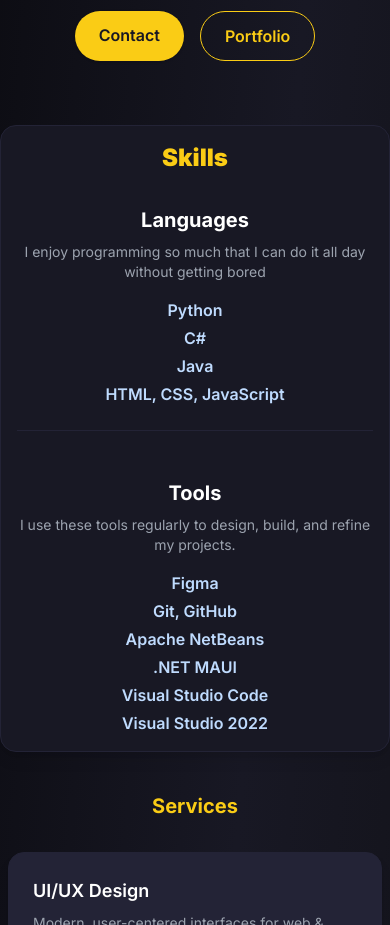
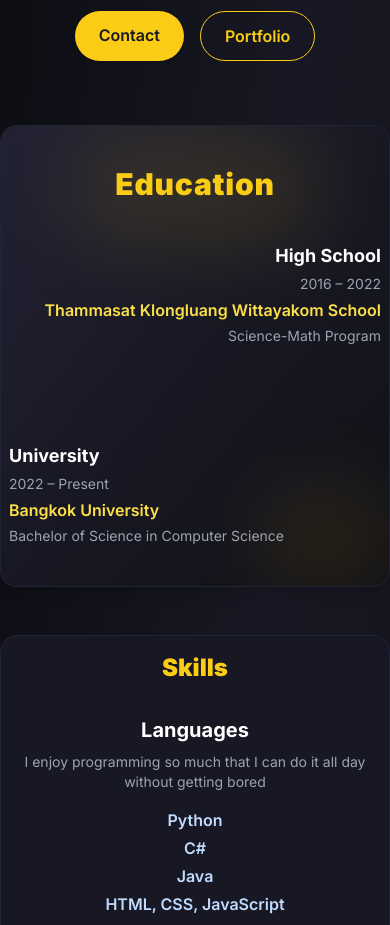
Before and after one commit to etsuwithtea/etsu-portfolio, a React (Vite) app: page / in a window 390 px wide. Shown: the part 1040-1965 px from the top of the page. Built offline with nearby package versions, Linux system fonts and the light colour scheme.

Commit message:
Add Education section to App component with responsive layout and styling

```diff
--- a/src/App.jsx
+++ b/src/App.jsx
@@ -82,6 +82,53 @@
           </div>
         </div>
       </section>
+
+      {/* Education Section */}
+      <section id="education" className="w-full max-w-4xl mx-auto py-10 sm:py-14 md:py-16 px-2 sm:px-4 bg-[#181824] rounded-2xl shadow-lg border border-[#232336] relative mt-4">
+        {/* Background */}
+        <div className="absolute inset-0 z-0 rounded-2xl overflow-hidden pointer-events-none">
+          <div className="w-full h-full bg-gradient-to-br from-[#232336] via-[#181824] to-[#101014] opacity-90" />
+          <div className="absolute top-0 left-1/2 -translate-x-1/2 w-2/3 h-32 bg-yellow-400/10 blur-2xl rounded-full" />
+          <div className="absolute bottom-0 right-0 w-1/3 h-24 bg-yellow-400/10 blur-2xl rounded-full" />
+        </div>
+        <div className="relative z-10">
+          <h2 className="text-3xl sm:text-4xl font-extrabold text-yellow-400 text-center mb-10 tracking-wide">Education</h2>
+          <div className="relative flex flex-col md:flex-row gap-8 md:gap-0">
+            {/* Content */}
+            <div className="flex-1 flex flex-col gap-16 md:gap-24">
+              {/* High School */}
+              <div className="flex flex-col md:flex-row md:items-center gap-4">
+                <div className="md:w-1/2 text-right md:pr-8">
+                  <span className="font-bold text-lg md:text-xl text-white">High School</span>
+                  <div className="text-gray-400 text-sm md:text-base mt-1">2016 – 2022</div>
+                  <div className="font-semibold text-base md:text-lg text-yellow-300 mt-1">Thammasat Klongluang Wittayakom School</div>
+                  <div className="text-gray-400 text-sm md:text-base mt-1">Science-Math Program</div>
+                </div>
+                <div className="hidden md:block w-0.5 h-24 bg-gray-600 mx-4 rounded-full relative">
+                  <span className="absolute left-1/2 -translate-x-1/2 top-0 w-3 h-3 bg-yellow-400 rounded-full" />
+                </div>
+                <div className="md:w-1/2" />
+              </div>
+              {/* University */}
+              <div className="flex flex-col md:flex-row md:items-center gap-4">
+                <div className="md:w-1/2" />
+                <div className="hidden md:block w-0.5 h-24 bg-gray-600 mx-4 rounded-full relative">
+                  <span className="absolute left-1/2 -translate-x-1/2 top-0 w-3 h-3 bg-yellow-400 rounded-full" />
+                </div>
+                <div className="md:w-1/2 text-left md:pl-8">
+                  <span className="font-bold text-lg md:text-xl text-white">University</span>
+                  <div className="text-gray-400 text-sm md:text-base mt-1">2022 – Present</div>
+                  <div className="font-semibold text-base md:text-lg text-yellow-300 mt-1">Bangkok University</div>
+                  <div className="text-gray-400 text-sm md:text-base mt-1">Bachelor of Science in Computer Science</div>
+                </div>
+              </div>
+            </div>
+          </div>
+        </div>
+      </section>
+
+      {/* เพิ่มช่องว่างระหว่าง Education กับ Skills */}
+      <div className="h-8 sm:h-12 md:h-16" />
 
       {/* Skills Section */}
       <section id="skills" className="scroll-mt-32 w-full max-w-4xl mx-auto bg-[#181824] rounded-2xl shadow-lg p-4 sm:p-8 md:p-10 mt-4 flex flex-col items-center border border-[#232336]">
```
